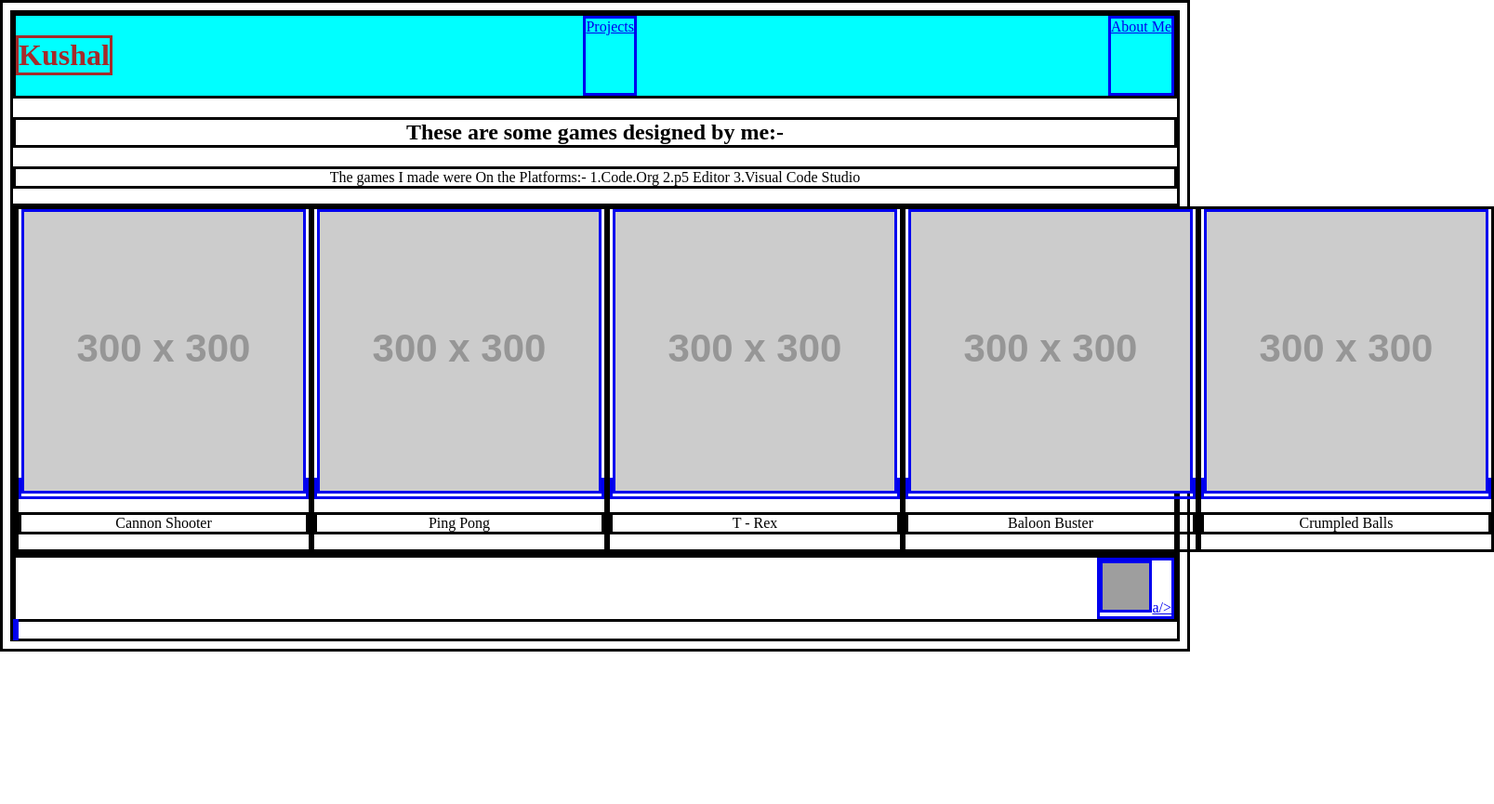
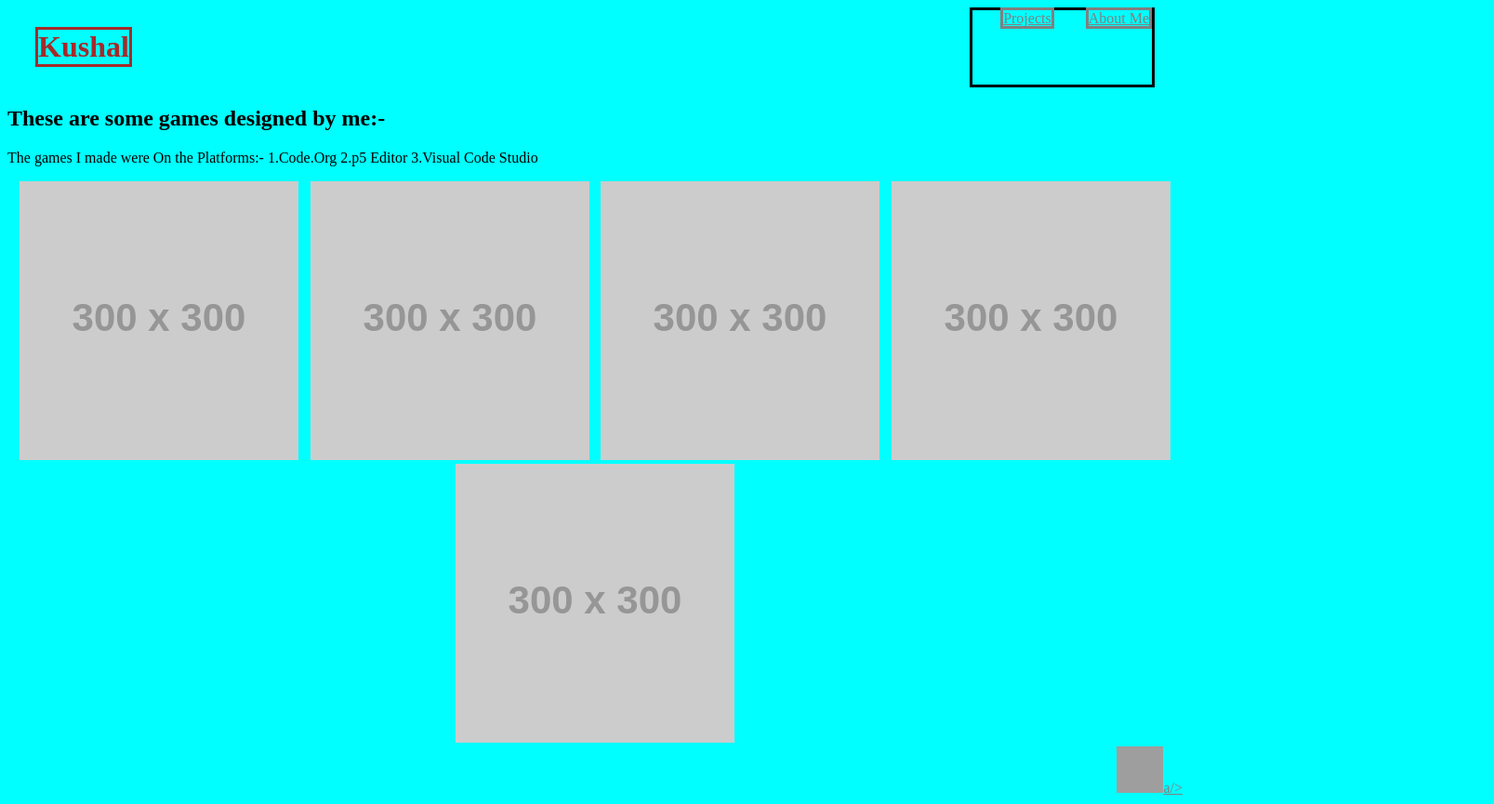
Before and after one commit to kushalmanek/Portfolio, a plain HTML site: page index.html in a window 1280 px wide. Shown: the whole page at 93% size, 1607 px wide, since content can reach past the window. Before the commit the page ends 800 px from the top, so only its background shows below. Drawn offline with Linux system fonts and the light colour scheme; grey boxes are pictures that could not be loaded; placeholder pictures from the web are drawn by us.

Commit message:
Add files via upload

```diff
--- a/index.html
+++ b/index.html
@@ -13,10 +13,11 @@ href="style.css" />
 <body>
     <div class="header">
     <h1>Kushal</h1>
+    <div class = "menu">
    <a href="index.html">Projects</a>
    <a href="aboutme.html">About Me </a>
     </div>
-
+</div>
    <h2>
       These are some games designed by me:-
    </h2>
@@ -68,7 +69,7 @@ T - Rex
  </div>
 </div>
 <div class="footer">
-    <a href="#">
+    <a href="#      ">
    <img src="https://raw.githubusercontent.com/whitehatjr/StudentPortfolio1.0/master/fb.png" width=50 height=50/>a/>
     </div>
 </body>
--- a/style.css
+++ b/style.css
@@ -1,22 +1,59 @@
   h1{
- color:brown
+  color:brown ;
+  margin-left : 30px;
+
   }
-*{
+  .header *{
   border:solid
   }
   .header{
       background-color:aqua;
       display:flex;
       justify-content:space-between;
+
   }
   .grid{
     display:flex;
-justify-content: space-evenly;
+  justify-content:space-evenly;
+  flex-wrap: wrap;
   }
   p,h2{
-  text-align: center;
+    text-align:start;
   }
   .footer{
       display:flex;
       justify-content:flex-end
   }
+  body{
+    background-color:#00ffff;
+    border-color:darkred;
+  }
+  a:link{
+    color:grey
+  }
+  a:visited{
+    color:grey
+  }
+  .menu{
+    margin-right: 30px;
+  }
+.menu a {
+  margin-left: 30px;
+}
+.item{
+position: relative;
+
+}
+.item p{
+  position:absolute;
+  top:50%;
+  left:50%;
+  transform:translate(-50%,-50%);
+  opacity:0;
+}
+.item:hover p{
+  opacity:1
+}
+.item:hover img{
+  opacity:0
+}
```
Lines whose indentation alone changed are shown as unchanged.
